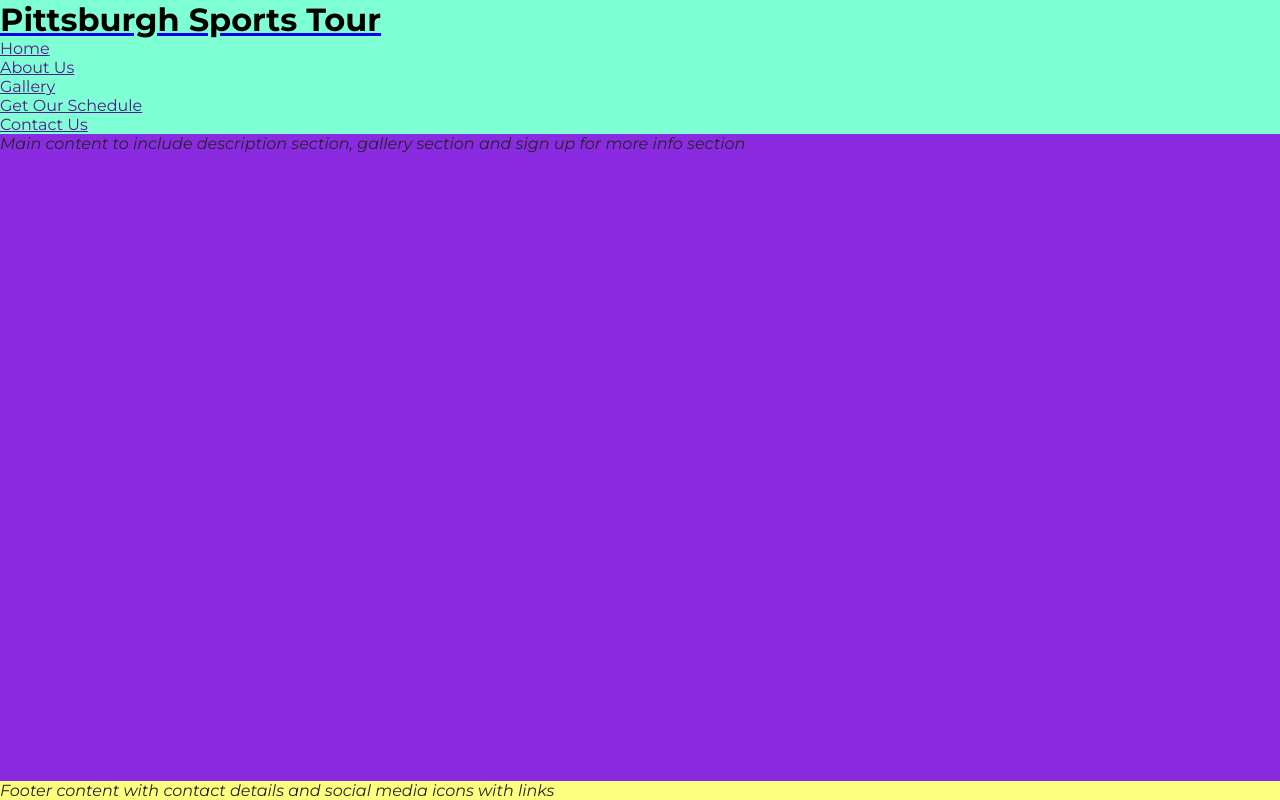
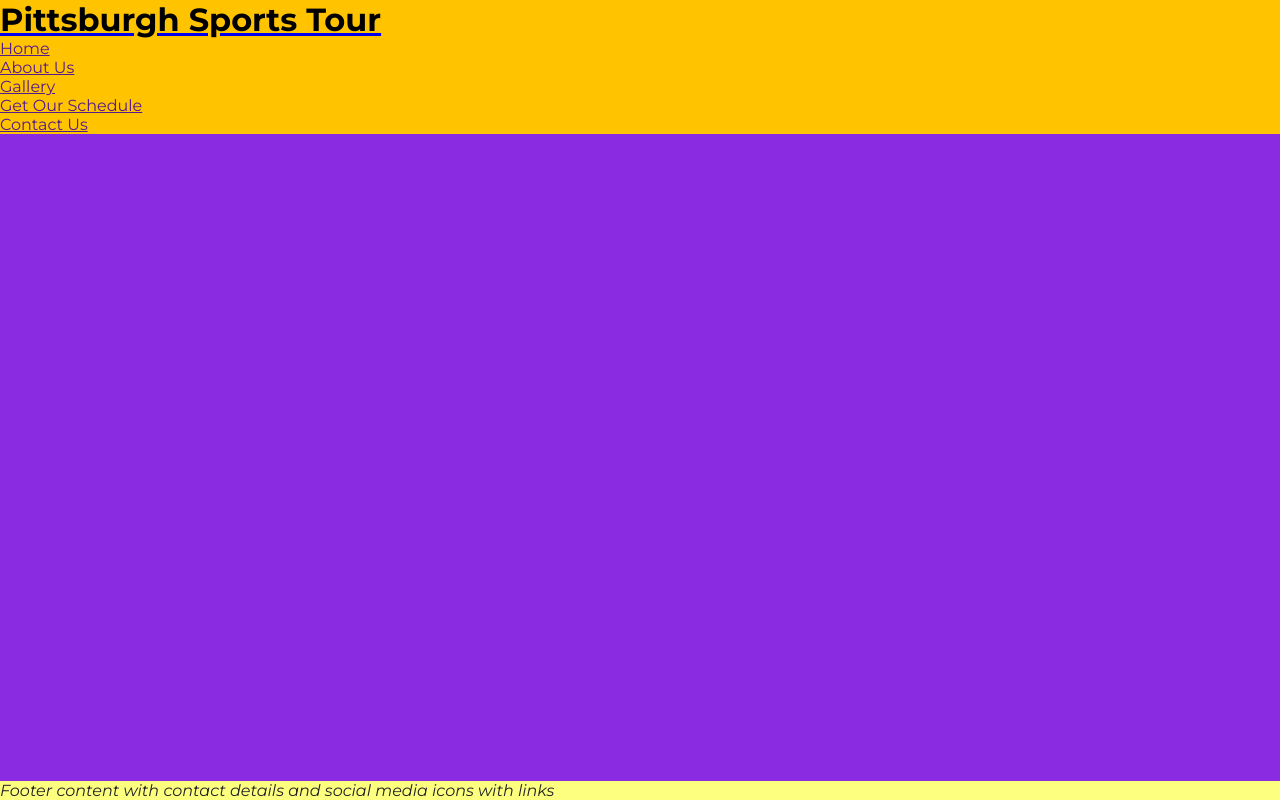
Before and after one commit to bmich22/city-tour, a plain HTML site: page index.html in a window 1280 px wide. Drawn offline with Linux system fonts and the light colour scheme.

Commit message:
Add background color to header and fix the position and make it full width

```diff
--- a/assets/css/style.css
+++ b/assets/css/style.css
@@ -20,7 +20,9 @@ body {
 
 /* Header */
 header {
-    background-color: aquamarine;
+    background-color: #ffc300;
+    position:fixed;
+    width:100%;
 }
 
 h1 {
```
